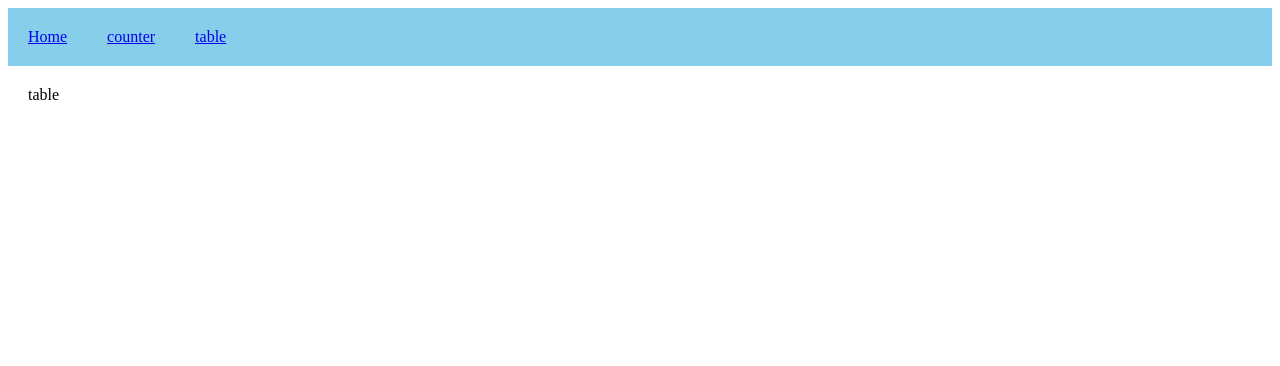
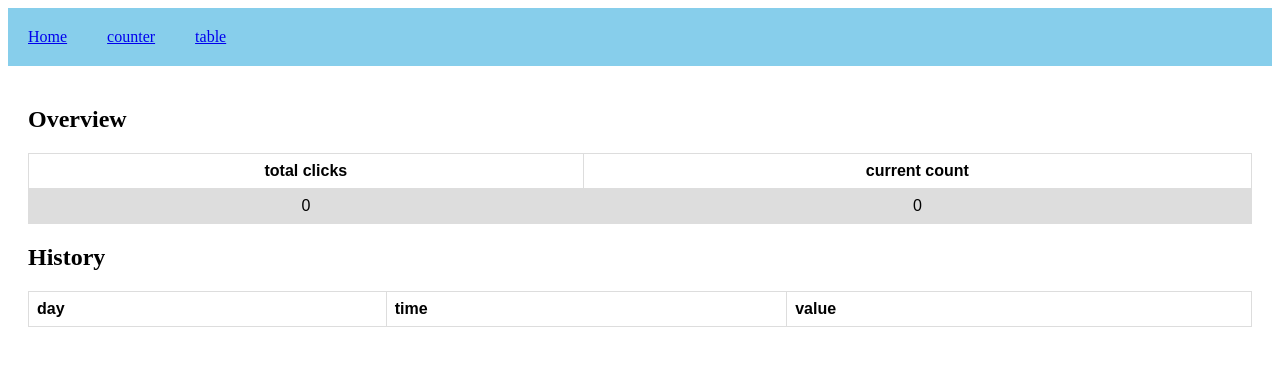
Before and after one commit to zabtani/react-reference-project, a React (Create React App) app: page /table in a window 1280 px wide. Shown: the top 366 px of the page. Built offline with nearby package versions, Linux system fonts and the light colour scheme.

Commit message:
6 files modified

```diff
--- a/src/components/Counter/Count.js
+++ b/src/components/Counter/Count.js
@@ -1,8 +1,9 @@
 import React from 'react';
 import AppProviderContext from '../../store/AppContext';
+
 const Count = () => {
-  const { count } = React.useContext(AppProviderContext);
+  const { currentCount } = React.useContext(AppProviderContext);
 
-  return <div>Count is: {count}! </div>;
+  return <div>Count is: {currentCount}! </div>;
 };
 export default Count;
--- a/src/components/Table/index.js
+++ b/src/components/Table/index.js
@@ -1,7 +1,67 @@
 import React from 'react';
+import styled from 'styled-components';
+import AppProviderContext from '../../store/AppContext';
 
 const Table = () => {
-  return <div>table</div>;
+  const { count, currentCount } = React.useContext(AppProviderContext);
+  return (
+    <Container>
+      <h2>Overview</h2>
+
+      <table className="main">
+        <tr>
+          <th>total clicks</th>
+          <th>current count</th>
+        </tr>
+        <tr>
+          <td> {count.length}</td>
+          <td> {currentCount}</td>
+        </tr>
+      </table>
+      <h2>History</h2>
+      <table>
+        <tr>
+          <th>day</th>
+          <th>time</th>
+          <th>value</th>
+        </tr>
+
+        {count.map(({ day, time, value }) => (
+          <tr>
+            <td>{day}</td>
+            <td>{time}</td>
+            <td>{value}</td>
+          </tr>
+        ))}
+      </table>
+    </Container>
+  );
 };
 
 export default Table;
+
+const Container = styled.div`
+
+table {
+  font-family: arial, sans-serif;
+  border-collapse: collapse;
+  width: 100%;
+  margin-top:20px
+}
+
+td, th {
+  border: 1px solid #dddddd;
+  text-align: left;
+  padding: 8px;
+}
+
+tr:nth-child(even) {
+  background-color: #dddddd;
+}
+.main{
+  th,td{
+    text-align:center;
+  }
+
+}
+`;
--- a/src/index.js
+++ b/src/index.js
@@ -7,10 +7,8 @@ const rootElement = document.getElementById('root');
 const root = createRoot(rootElement);
 
 root.render(
-  <StrictMode>
-    <BrowserRouter>
-      <App />
-    </BrowserRouter>
-  </StrictMode>
+  <BrowserRouter>
+    <App />
+  </BrowserRouter>
 );
 scrollBy;
--- a/src/store/AppContext.js
+++ b/src/store/AppContext.js
@@ -1,8 +1,7 @@
 import React from 'react';
 
 const AppContext = React.createContext({
-  count: 0,
-  history: [],
+  count: [],
   increment: () => {},
   decrement: () => {},
 });
--- a/src/store/AppProvider.js
+++ b/src/store/AppProvider.js
@@ -1,30 +1,30 @@
 import React from 'react';
 import AppContext from './AppContext';
+import { format } from 'date-fns';
 
 const AppProvider = (props) => {
-  const [count, setCount] = React.useState(0);
-  const [history, setHistory] = React.useState([]);
-
-  const sign = (value) =>
-    setHistory((prev) => [...prev, { ...getCurrentDateTime(), value }]);
+  const [count, setCount] = React.useState([]);
+  const currentCount = count[count.length - 1]?.value ?? 0;
 
   const applyCount = (isUp) => {
-    setCount((prev) => {
-      const value = isUp ? prev + 1 : prev - 1;
-      sign(value);
-      return value;
-    });
+    const newCount = {
+      ...getCurrentDateTime(),
+      value: isUp ? currentCount + 1 : currentCount - 1,
+    };
+    setCount((prev) => [...prev, newCount]);
   };
 
   const increment = () => applyCount(true);
 
   const decrement = () =>
-    count > 0 ? applyCount(false) : alert('you cannot go under 0.');
+    currentCount > 0 ? applyCount(false) : alert('you cannot go under 0.');
 
   const contextValue = {
     increment,
     decrement,
     count,
+    history,
+    currentCount,
   };
 
   return (
@@ -38,14 +38,8 @@ export default AppProvider;
 
 function getCurrentDateTime() {
   const currentDate = new Date();
-  const day = currentDate.getDate();
-  const month = currentDate.getMonth() + 1;
-  const formattedDay = `${day}/${month}`;
-  const hours = currentDate.getHours();
-  const minutes = currentDate.getMinutes();
-  const formattedTime = `${hours}:${minutes}`;
   return {
-    day: formattedDay,
-    time: formattedTime,
+    day: format(currentDate, 'dd/MM'),
+    time: format(currentDate, 'HH:mm'),
   };
 }
```
Also changed, not shown: package.json (+6 -1 lines).
